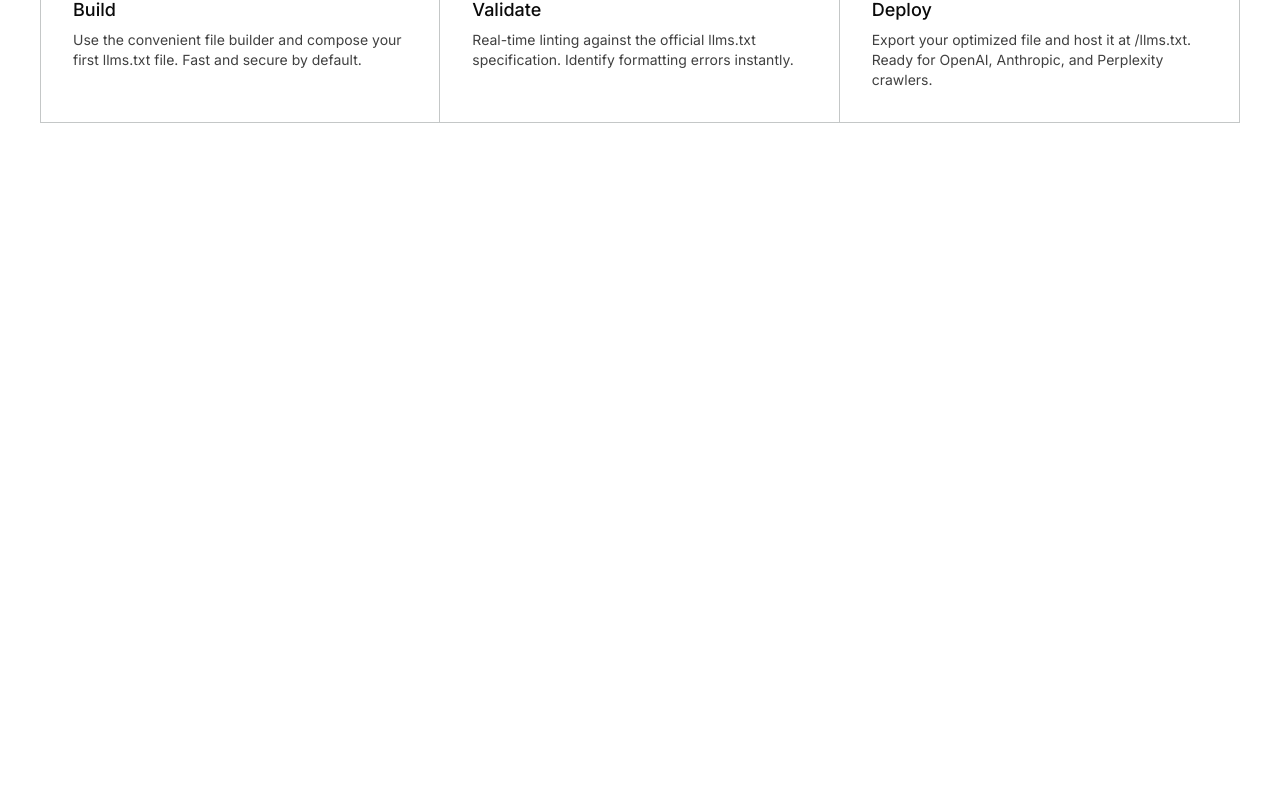
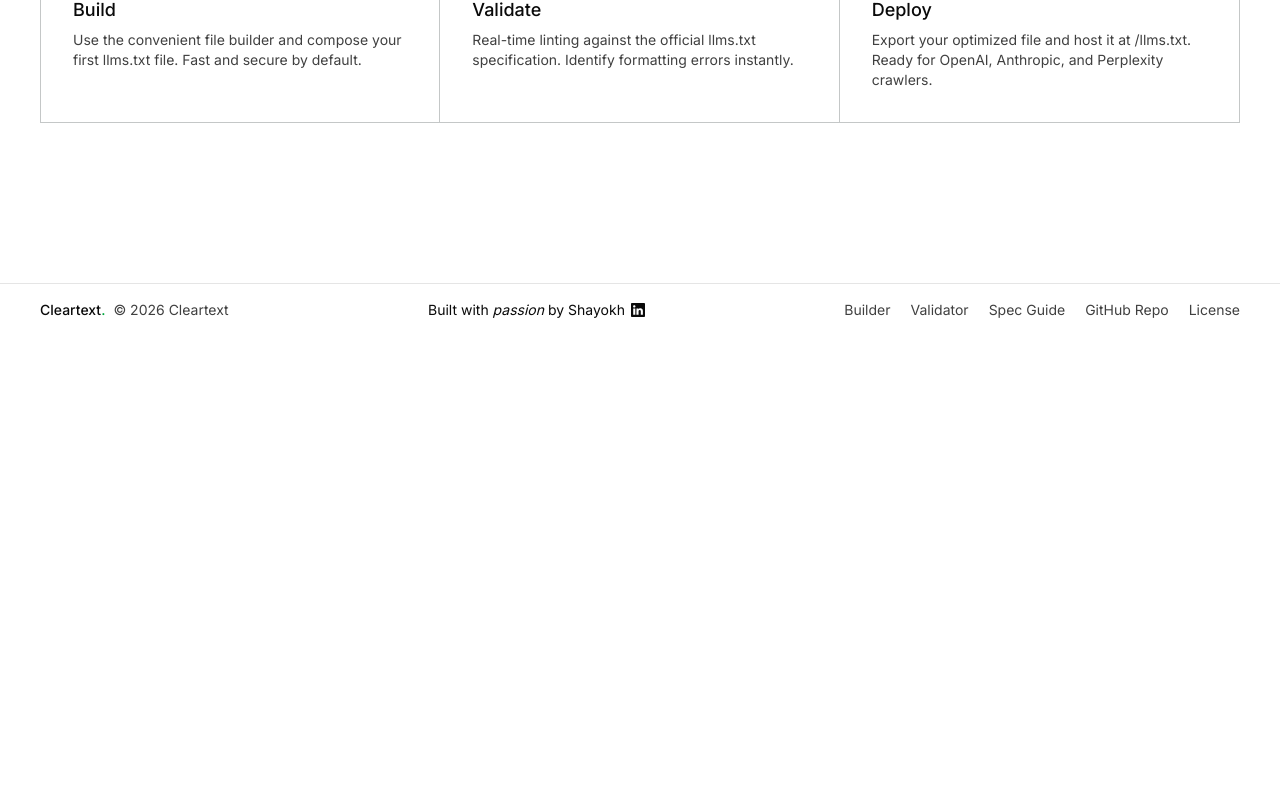
Before and after one commit to ShayokhShorfuddin/cleartext, a Next.js app: page / in a window 1280 px wide. Shown: the part 920-1720 px from the top of the page. After the commit the page ends 1256 px from the top, so only its background shows below. Built offline with nearby package versions, Linux system fonts and the light colour scheme.

Commit message:
style: increase Footer margin top

```diff
--- a/app/_components/Footer.tsx
+++ b/app/_components/Footer.tsx
@@ -2,7 +2,7 @@ import Link from "next/link";
 
 export function Footer() {
   return (
-    <footer className="flex items-center justify-between px-10 py-4 border-t">
+    <footer className="flex items-center justify-between px-10 py-4 border-t mt-40">
       <div className="flex gap-x-2 text-sm">
         <p className="font-medium">
           Cleartext<span className="text-green-600">.</span>
--- a/app/page.tsx
+++ b/app/page.tsx
@@ -18,7 +18,7 @@ export default function Page() {
         {/* TODO: Add mobile screen breakpoint */}
 
         {/* TODO: Remove me later */}
-        <div className="h-screen"></div>
+        {/* <div className="h-screen"></div> */}
       </main>
 
       <Footer />
```
